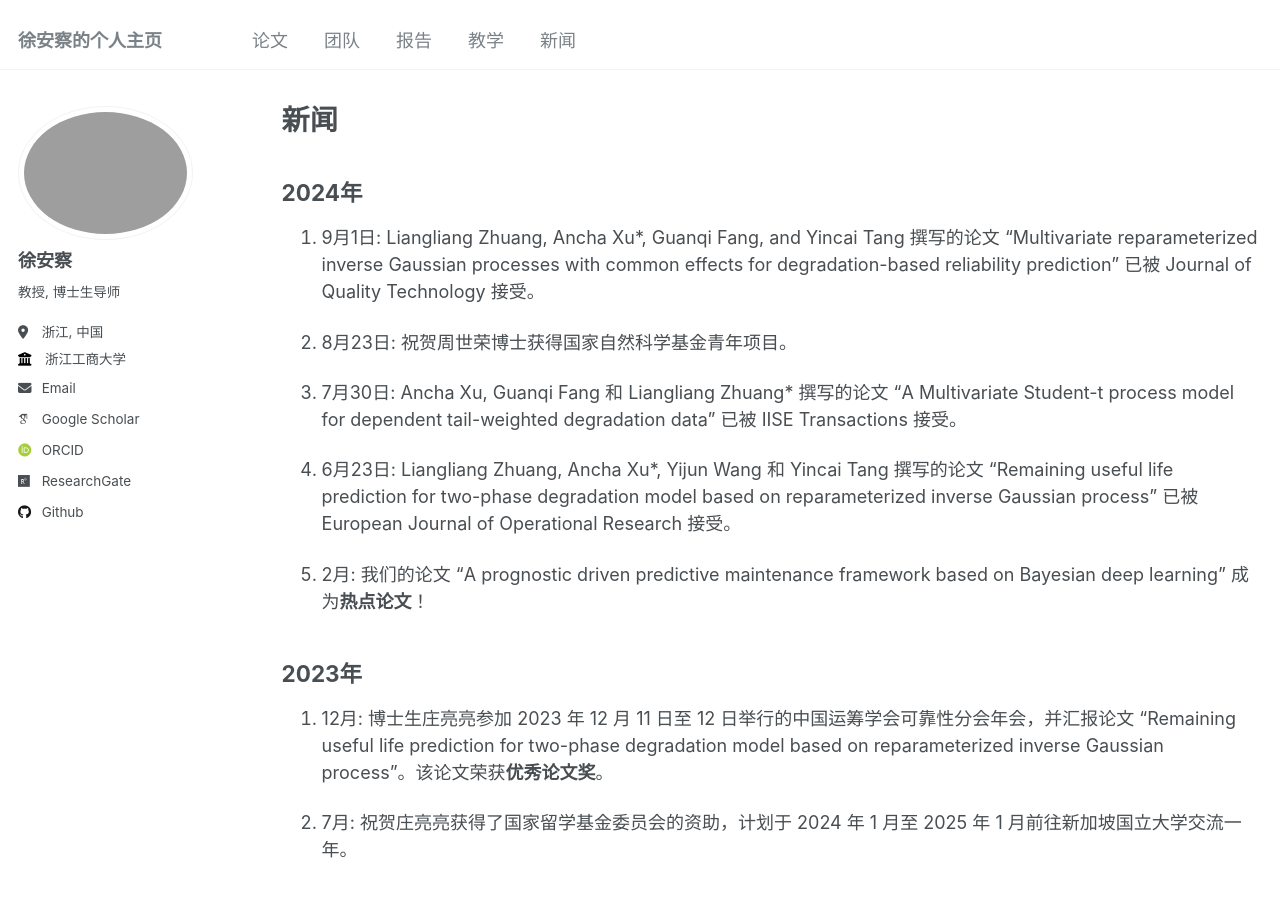
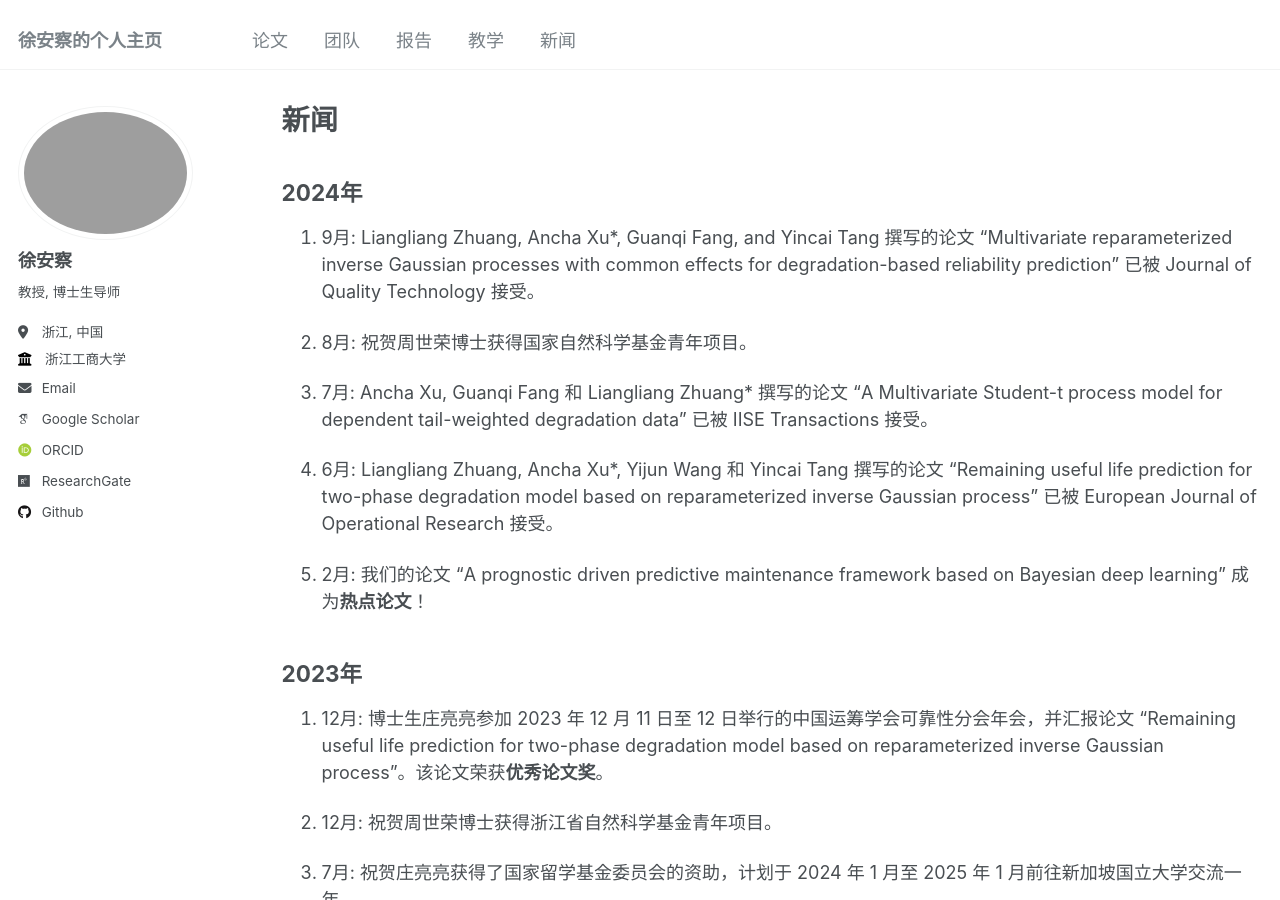
Before and after one commit to XU-ANCHA/XU-ANCHA.github.io, a Jekyll site: the page built from _pages/year-archive.md, in a window 1280 px wide and 900 px high. Built offline with Jekyll 4.4.1, drawn with Linux system fonts in a browser that asks for light colours; some web fonts are replaced.

Commit message:
Update year-archive.md

```diff
--- a/_pages/year-archive.md
+++ b/_pages/year-archive.md
@@ -7,19 +7,21 @@ author_profile: true
 
 ## 2024年
 
-1. 9月1日: Liangliang Zhuang, Ancha Xu\*, Guanqi Fang, and Yincai Tang 撰写的论文 “Multivariate reparameterized inverse Gaussian processes with common effects for degradation-based reliability prediction” 已被 Journal of Quality Technology 接受。
+1. 9月: Liangliang Zhuang, Ancha Xu\*, Guanqi Fang, and Yincai Tang 撰写的论文 “Multivariate reparameterized inverse Gaussian processes with common effects for degradation-based reliability prediction” 已被 Journal of Quality Technology 接受。
 
-1. 8月23日: 祝贺周世荣博士获得国家自然科学基金青年项目。
+1. 8月: 祝贺周世荣博士获得国家自然科学基金青年项目。
 
-1. 7月30日: Ancha Xu, Guanqi Fang 和 Liangliang Zhuang\* 撰写的论文 “A Multivariate Student-t process model for dependent tail-weighted degradation data” 已被 IISE Transactions 接受。
+1. 7月: Ancha Xu, Guanqi Fang 和 Liangliang Zhuang\* 撰写的论文 “A Multivariate Student-t process model for dependent tail-weighted degradation data” 已被 IISE Transactions 接受。
 
-1. 6月23日: Liangliang Zhuang, Ancha Xu\*, Yijun Wang 和 Yincai Tang 撰写的论文 “Remaining useful life prediction for two-phase degradation model based on reparameterized inverse Gaussian process” 已被 European Journal of Operational Research 接受。
+1. 6月: Liangliang Zhuang, Ancha Xu\*, Yijun Wang 和 Yincai Tang 撰写的论文 “Remaining useful life prediction for two-phase degradation model based on reparameterized inverse Gaussian process” 已被 European Journal of Operational Research 接受。
 
 1. 2月: 我们的论文 “A prognostic driven predictive maintenance framework based on Bayesian deep learning” 成为**热点论文**！
 
 ## 2023年
 
 1. 12月: 博士生庄亮亮参加 2023 年 12 月 11 日至 12 日举行的中国运筹学会可靠性分会年会，并汇报论文 “Remaining useful life prediction for two-phase degradation model based on reparameterized inverse Gaussian process”。该论文荣获**优秀论文奖**。
+
+1. 12月: 祝贺周世荣博士获得浙江省自然科学基金青年项目。
 
 1. 7月: 祝贺庄亮亮获得了国家留学基金委员会的资助，计划于 2024 年 1 月至 2025 年 1 月前往新加坡国立大学交流一年。
 
```
